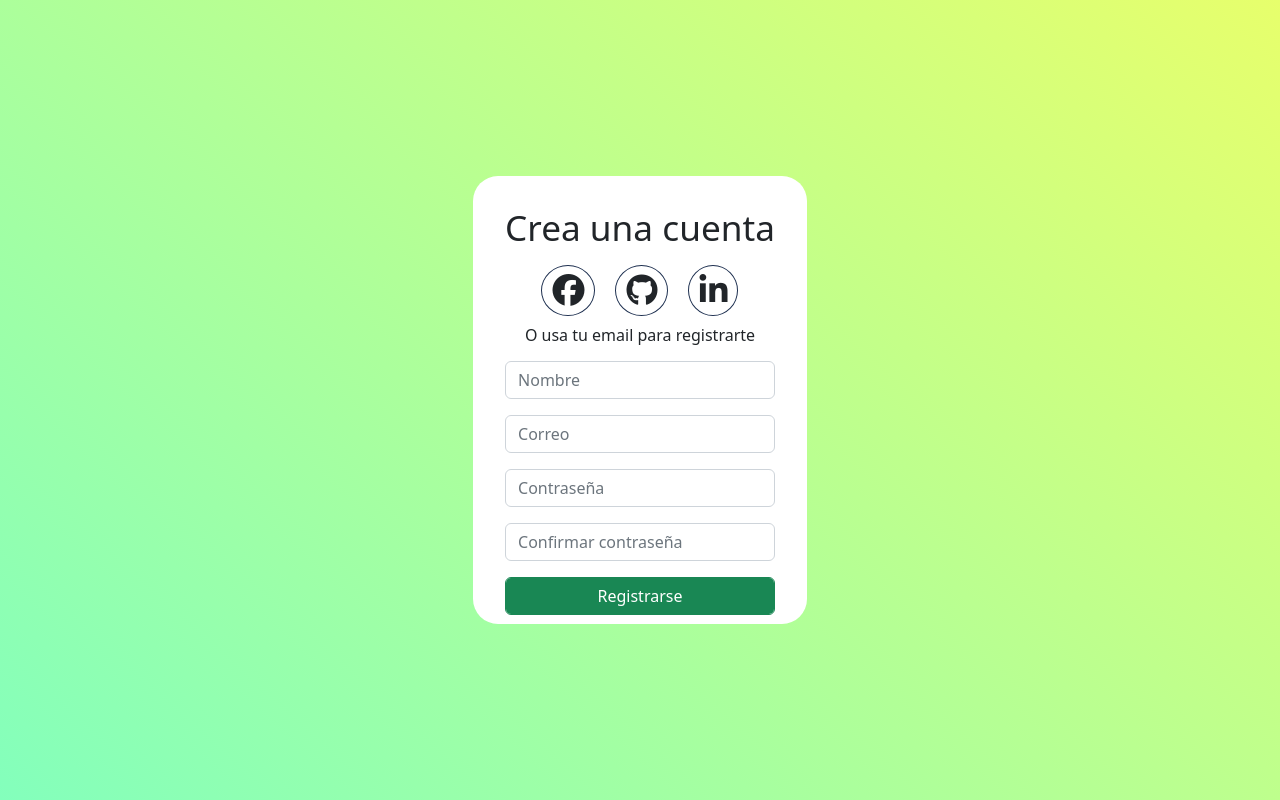
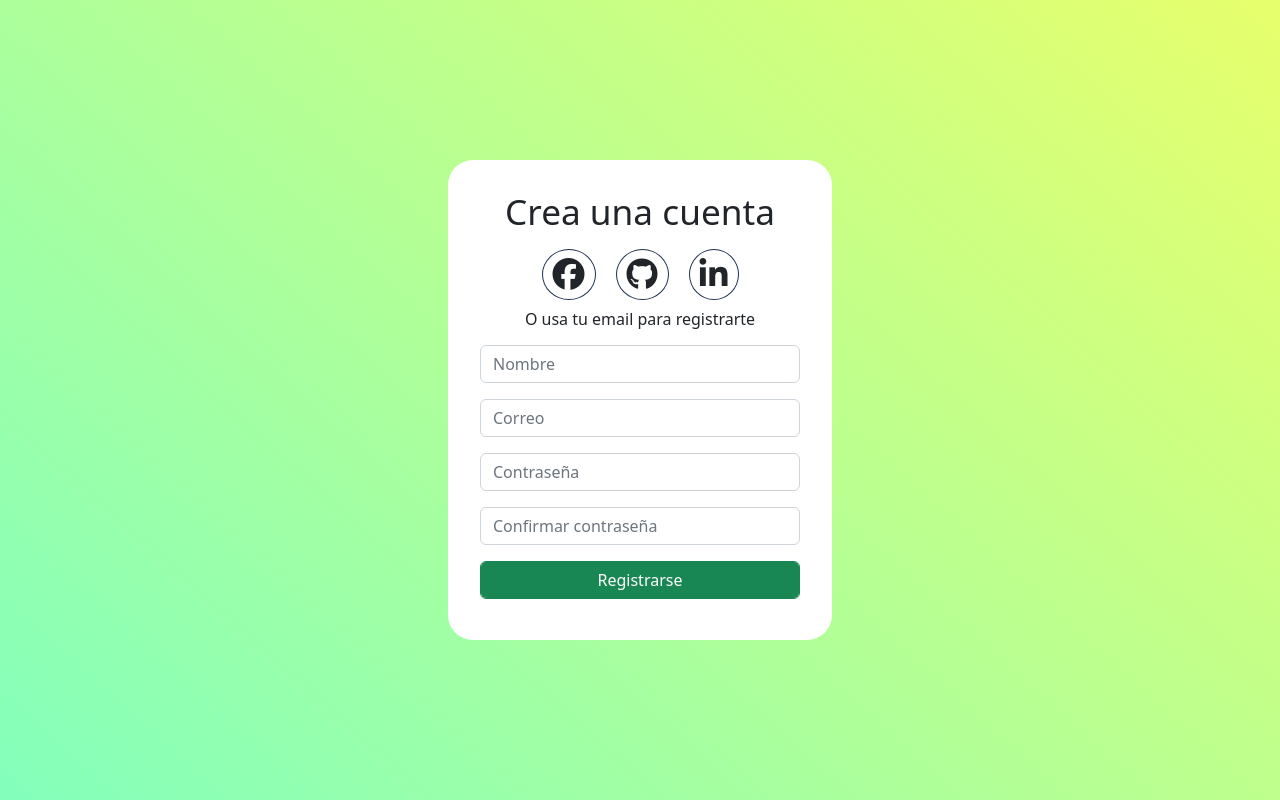
Before and after one commit to jonaisenberg/Registro-sesion, a React (Vite) app: page / in a window 1280 px wide. Built offline with nearby package versions, Linux system fonts and the light colour scheme.

Commit message:
fix:ya no se agranda ancho de formulario

```diff
--- a/src/App.css
+++ b/src/App.css
@@ -3,7 +3,9 @@
     margin: 0 auto;
     padding: 2rem;
     text-align: center;
-    height: 56vh
+    height: 60vh;
+    width: 30vw;
+
 }
 i{
     cursor: pointer;
```
